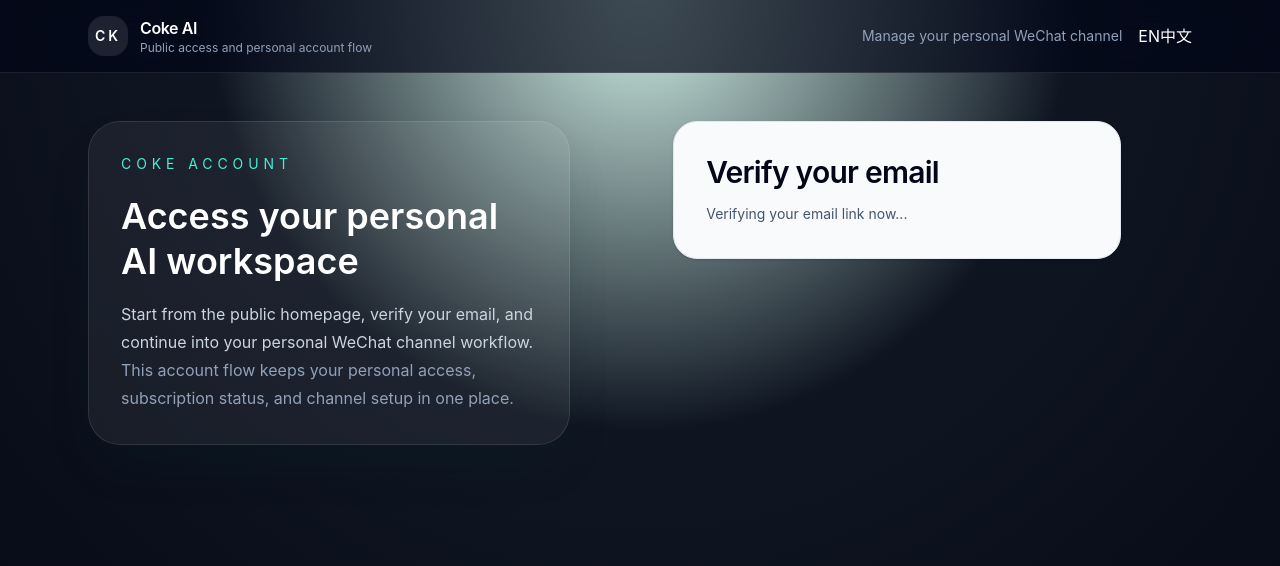
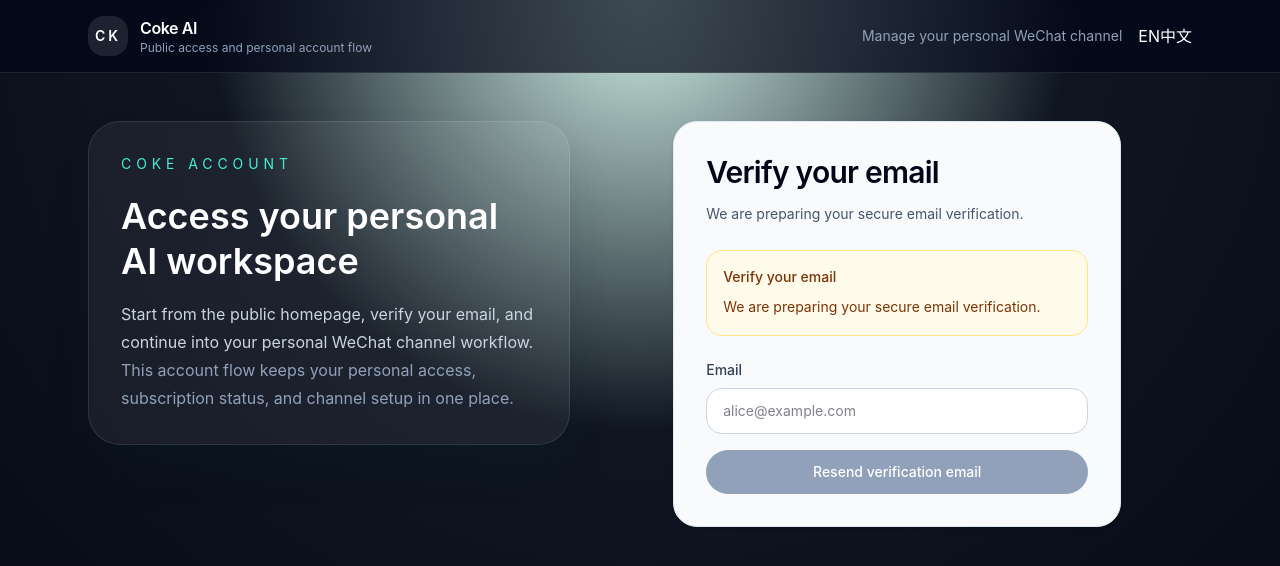
Before and after one commit to yidianyiko/ClawScale, a Next.js app in the folder packages/web/: page /auth/verify-email in a window 1280 px wide. Before the commit this address had no page. Shown: the top 566 px of the page. Built offline with nearby package versions, Linux system fonts and the light colour scheme.

Commit message:
fix(auth): recover verify-email without query params

```diff
--- a/packages/web/app/(customer)/auth/verify-email/page.tsx
+++ b/packages/web/app/(customer)/auth/verify-email/page.tsx
@@ -5,23 +5,33 @@
 import type { ApiResponse } from '../../../../../shared/src/types/api';
 import { useLocale } from '../../../../components/locale-provider';
 import { cokeUserApi } from '../../../../lib/coke-user-api';
-import { storeCokeUserAuth, type CokeAuthResult } from '../../../../lib/coke-user-auth';
+import { getCokeUser, storeCokeUserAuth, type CokeAuthResult } from '../../../../lib/coke-user-auth';
+
+type RecoveryReason = 'manual' | 'expired' | 'retry';
 
 export default function CustomerVerifyEmailPage() {
   const { messages } = useLocale();
   const copy = messages.cokeUserPages.verifyEmail;
+  const loginCopy = messages.cokeUserPages.login;
   const router = useRouter();
   const [loading, setLoading] = useState(true);
+  const [email, setEmail] = useState('');
+  const [recoveryReason, setRecoveryReason] = useState<RecoveryReason | null>(null);
+  const [resendMessage, setResendMessage] = useState('');
+  const [resendStatus, setResendStatus] = useState<'idle' | 'success' | 'error'>('idle');
+  const [resending, setResending] = useState(false);
 
   useEffect(() => {
     const params = new URLSearchParams(window.location.search);
     const token = params.get('token')?.trim() ?? '';
-    const email = params.get('email')?.trim() ?? '';
+    const queryEmail = params.get('email')?.trim() ?? '';
+    const storedEmail = getCokeUser()?.email?.trim() ?? '';
+    const recoveryEmail = queryEmail || storedEmail;
 
-    if (!token || !email) {
-      router.replace(
-        email ? `/auth/login?email=${encodeURIComponent(email)}&verification=expired` : '/auth/login?verification=expired',
-      );
+    if (!token || !queryEmail) {
+      setEmail(recoveryEmail);
+      setRecoveryReason(token || queryEmail ? 'expired' : 'manual');
+      setLoading(false);
       return;
     }
 
@@ -31,13 +41,13 @@
       try {
         const res = await cokeUserApi.post<ApiResponse<CokeAuthResult>>('/api/coke/verify-email', {
           token,
-          email,
+          email: queryEmail,
         });
 
         if (cancelled) return;
 
         if (!res.ok) {
-          router.replace(`/auth/login?email=${encodeURIComponent(email)}&verification=expired`);
+          router.replace(`/auth/login?email=${encodeURIComponent(queryEmail)}&verification=expired`);
           return;
         }
 
@@ -49,7 +59,7 @@
         );
       } catch {
         if (!cancelled) {
-          router.replace(`/auth/login?email=${encodeURIComponent(email)}&verification=retry`);
+          router.replace(`/auth/login?email=${encodeURIComponent(queryEmail)}&verification=retry`);
         }
       } finally {
         if (!cancelled) {
@@ -65,12 +75,91 @@
     };
   }, [router]);
 
+  async function handleResendVerification() {
+    const nextEmail = email.trim();
+    if (nextEmail === '') {
+      return;
+    }
+
+    setResendMessage('');
+    setResendStatus('idle');
+    setResending(true);
+
+    try {
+      const res = await cokeUserApi.post<ApiResponse<unknown>>('/api/coke/verify-email/resend', {
+        email: nextEmail,
+      });
+
+      if (!res.ok) {
+        setResendStatus('error');
+        setResendMessage(loginCopy.resendVerificationError);
+        return;
+      }
+
+      setResendStatus('success');
+      setResendMessage(loginCopy.resendVerificationSuccess);
+      setRecoveryReason('manual');
+    } catch {
+      setResendStatus('error');
+      setResendMessage(loginCopy.resendVerificationError);
+    } finally {
+      setResending(false);
+    }
+  }
+
+  const isRecoveryMode = recoveryReason != null;
+  const recoveryDescription =
+    recoveryReason === 'retry'
+      ? loginCopy.verificationRetryDescription
+      : recoveryReason === 'expired'
+        ? loginCopy.verificationRecoveryDescription
+        : copy.description;
+
   return (
     <section className="mx-auto max-w-md rounded-3xl border border-slate-200 bg-slate-50 p-8 shadow-sm">
       <h1 className="text-3xl font-semibold tracking-tight text-slate-950">{copy.title}</h1>
       <p className="mt-3 text-sm leading-6 text-slate-600">
-        {loading ? copy.verifyingDescription : copy.description}
+        {loading && !isRecoveryMode ? copy.verifyingDescription : copy.description}
       </p>
+
+      {isRecoveryMode ? (
+        <div className="mt-6">
+          <div className="rounded-2xl border border-amber-200 bg-amber-50 px-4 py-4 text-sm text-amber-900">
+            <p className="font-medium">{loginCopy.verificationRecoveryTitle}</p>
+            <p className="mt-2 leading-6">{recoveryDescription}</p>
+          </div>
+
+          <div className="mt-6">
+            <label htmlFor="email" className="mb-2 block text-sm font-medium text-slate-700">
+              {loginCopy.emailLabel}
+            </label>
+            <input
+              id="email"
+              type="email"
+              className="w-full rounded-2xl border border-slate-300 bg-white px-4 py-3 text-sm text-slate-950 outline-none transition focus:border-slate-950"
+              value={email}
+              onChange={(event) => setEmail(event.target.value)}
+              placeholder={loginCopy.emailPlaceholder}
+              required
+            />
+          </div>
+
+          <button
+            type="button"
+            className="mt-4 inline-flex w-full items-center justify-center rounded-full bg-slate-950 px-5 py-3 text-sm font-medium text-white transition hover:bg-slate-800 disabled:cursor-not-allowed disabled:bg-slate-400"
+            disabled={resending || email.trim() === ''}
+            onClick={handleResendVerification}
+          >
+            {resending ? loginCopy.resendingVerificationEmail : loginCopy.resendVerificationEmail}
+          </button>
+
+          {resendMessage ? (
+            <p className={`mt-3 text-sm ${resendStatus === 'success' ? 'text-emerald-700' : 'text-red-700'}`}>
+              {resendMessage}
+            </p>
+          ) : null}
+        </div>
+      ) : null}
     </section>
   );
 }
```
Also changed, not shown: 1 other file (tests, documents, lock files or other folders).
